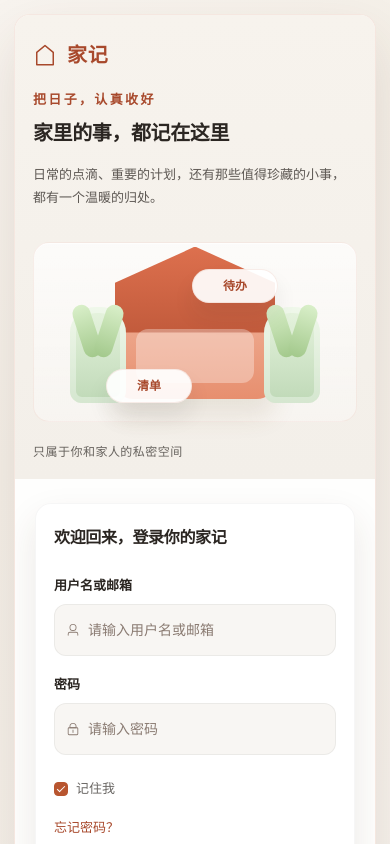
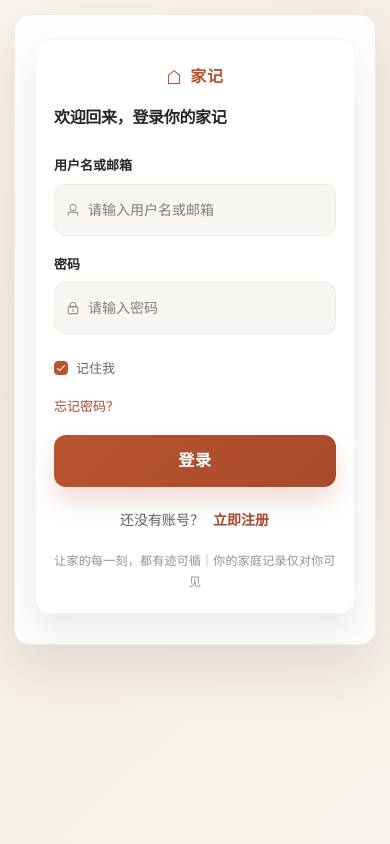
Before and after one commit to ydm0303/homelog, a Vue app in the folder homelog-frontend/: page /login in a window 390 px wide. Built offline with nearby package versions, Linux system fonts and the light colour scheme; no server answers.

Commit message:
ios端fix

```diff
--- a/homelog-frontend/src/components.d.ts
+++ b/homelog-frontend/src/components.d.ts
@@ -20,6 +20,8 @@ declare module 'vue' {
     ElCol: typeof import('element-plus/es')['ElCol']
     ElCollapseTransition: typeof import('element-plus/es')['ElCollapseTransition']
     ElDatePicker: typeof import('element-plus/es')['ElDatePicker']
+    ElDescriptions: typeof import('element-plus/es')['ElDescriptions']
+    ElDescriptionsItem: typeof import('element-plus/es')['ElDescriptionsItem']
     ElDialog: typeof import('element-plus/es')['ElDialog']
     ElDivider: typeof import('element-plus/es')['ElDivider']
     ElDrawer: typeof import('element-plus/es')['ElDrawer']
--- a/homelog-frontend/src/layouts/AuthLayout.vue
+++ b/homelog-frontend/src/layouts/AuthLayout.vue
@@ -30,6 +30,10 @@
 
       <main class="login-panel">
         <div class="login-card">
+          <div class="brand-mini">
+            <el-icon><House /></el-icon>
+            <span>家记</span>
+          </div>
           <slot />
         </div>
       </main>
@@ -272,6 +276,11 @@ import { House } from '@element-plus/icons-vue'
   box-shadow: 0 16px 36px rgba(80, 50, 30, 0.1);
 }
 
+// 迷你品牌标识仅在窄屏（brand-panel 隐藏后）显示
+.brand-mini {
+  display: none;
+}
+
 @media (max-width: 1023px) {
   .login-page {
     padding: 20px 16px;
@@ -295,7 +304,10 @@ import { House } from '@element-plus/icons-vue'
 
 @media (max-width: 639px) {
   .login-page {
-    padding: 14px;
+    // standalone 模式下 Safari 不把视口顶计入刘海，需自行预留状态栏安全区
+    padding: calc(14px + env(safe-area-inset-top)) 14px calc(14px + env(safe-area-inset-bottom));
+    align-items: flex-start;
+    overflow-y: auto;
   }
 
   .login-shell {
@@ -303,7 +315,7 @@ import { House } from '@element-plus/icons-vue'
   }
 
   .brand-panel {
-    padding: 24px 18px 18px;
+    display: none;
   }
 
   .logo-mark {
@@ -338,6 +350,18 @@ import { House } from '@element-plus/icons-vue'
   .login-card {
     padding: 24px 18px 20px;
     border-radius: $border-radius-xl;
+
+    .brand-mini {
+      display: flex;
+      align-items: center;
+      justify-content: center;
+      gap: 8px;
+      margin-bottom: 18px;
+      color: $primary-color;
+      font-size: $text-title;
+      font-weight: $font-weight-bold;
+      letter-spacing: 0.04em;
+    }
   }
 }
 </style>
```
